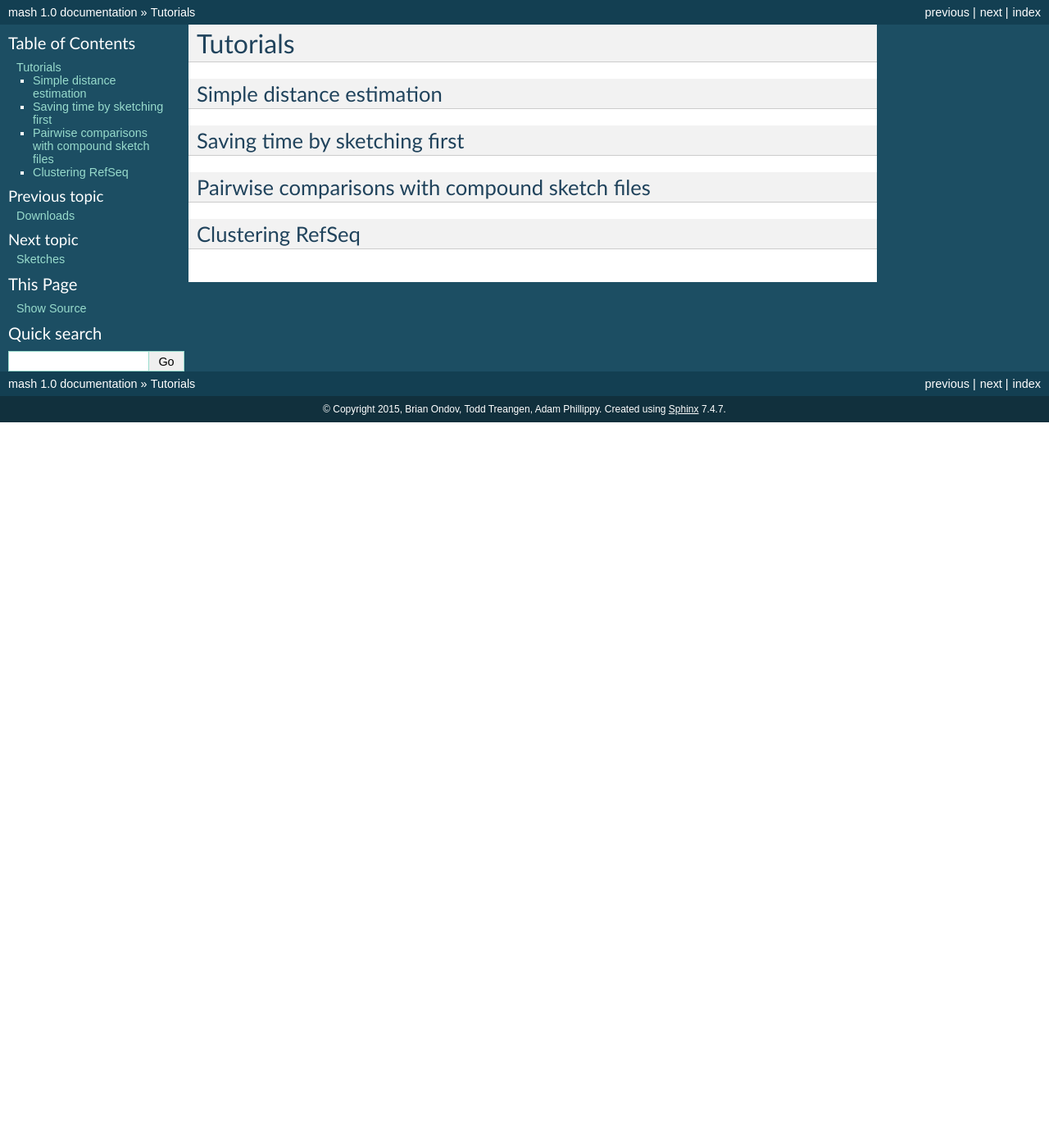
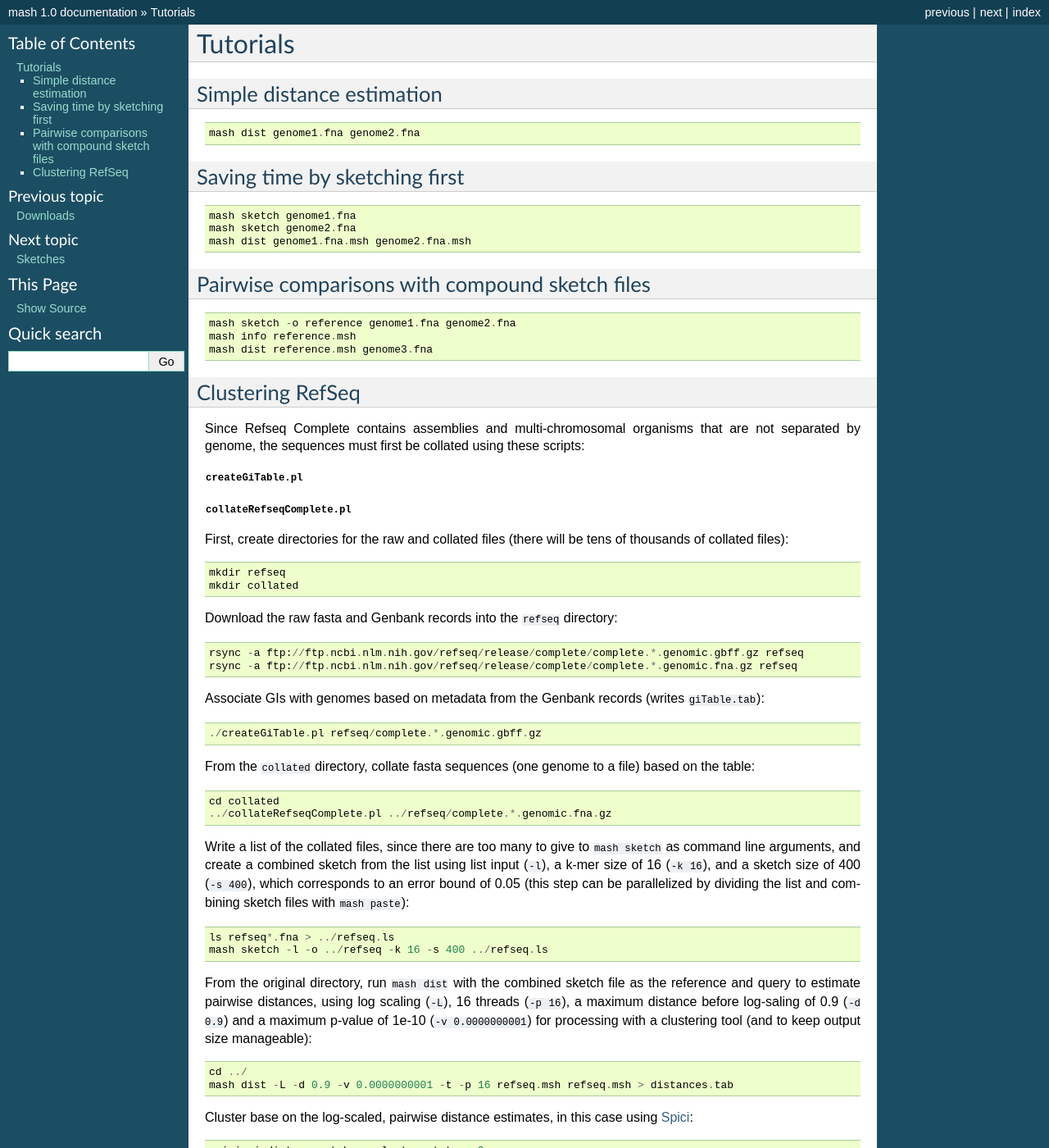
Before and after one commit to marbl/Mash, a Sphinx documentation site: the page built from doc/sphinx/tutorials.rst, in a window 1280 px wide and 1400 px high. Shown: the whole window at 82% size. Built offline with Sphinx 7.4.7, drawn with Linux system fonts in a browser that asks for light colours; some of the changed text lies outside the part shown.

Commit message:
docs: tutorials first pass

```diff
--- a/doc/sphinx/tutorials.rst
+++ b/doc/sphinx/tutorials.rst
@@ -4,11 +4,94 @@ Tutorials
 Simple distance estimation
 --------------------------
 
+.. code::
+
+  mash dist genome1.fna genome2.fna
+
 Saving time by sketching first
 ------------------------------
+
+.. code::
+
+  mash sketch genome1.fna
+  mash sketch genome2.fna
+  mash dist genome1.fna.msh genome2.fna.msh
 
 Pairwise comparisons with compound sketch files
 -----------------------------------------------
 
+.. code::
+
+  mash sketch -o reference genome1.fna genome2.fna
+  mash info reference.msh
+  mash dist reference.msh genome3.fna
+
 Clustering RefSeq
 -----------------
+
+Since Refseq Complete contains assemblies and multi-chromosomal organisms that
+are not separated by genome, the sequences must first be collated using these
+scripts:
+
+:download:`createGiTable.pl <createGiTable.pl>`
+
+:download:`collateRefseqComplete.pl <createGiTable.pl>`
+
+First, create directories for the raw and collated files (there will be tens of
+thousands of collated files):
+
+.. code::
+
+  mkdir refseq
+  mkdir collated
+
+Download the raw fasta and Genbank records into the :code:`refseq` directory:
+
+.. code::
+
+  rsync -a ftp://ftp.ncbi.nlm.nih.gov/refseq/release/complete/complete.*.genomic.gbff.gz refseq
+  rsync -a ftp://ftp.ncbi.nlm.nih.gov/refseq/release/complete/complete.*.genomic.fna.gz refseq
+
+Associate GIs with genomes based on metadata from the Genbank records (writes :code:`giTable.tab`):
+
+.. code::
+
+  ./createGiTable.pl refseq/complete.*.genomic.gbff.gz
+
+From the :code:`collated` directory, collate fasta sequences (one genome to a
+file) based on the table:
+
+.. code::
+
+  cd collated
+  ../collateRefseqComplete.pl ../refseq/complete.*.genomic.fna.gz
+
+Write a list of the collated files, since there are too many to give to
+:code:`mash sketch` as command line arguments, and create a combined sketch
+from the list using list input (:code:`-l`), a k-mer size of 16 (:code:`-k 16`),
+and a sketch size of 400 (:code:`-s 400`), which corresponds to an error bound
+of 0.05 (this step can be parallelized by dividing the list and combining sketch
+files with :code:`mash paste`):
+
+.. code::
+
+  ls refseq*.fna > ../refseq.ls
+  mash sketch -l -o ../refseq -k 16 -s 400 ../refseq.ls
+
+From the original directory, run :code:`mash dist` with the combined sketch file
+as the reference and query to estimate pairwise distances, using log scaling
+(:code:`-L`), 16 threads (:code:`-p 16`), a maximum distance before log-saling
+of 0.9 (:code:`-d 0.9`) and a maximum p-value of 1e-10 (:code:`-v 0.0000000001`) for
+processing with a clustering tool (and to keep output size manageable):
+
+.. code::
+
+  cd ../
+  mash dist -L -d 0.9 -v 0.0000000001 -t -p 16 refseq.msh refseq.msh > distances.tab
+
+Cluster base on the log-scaled, pairwise distance estimates, in this case using
+`Spici <http://compbio.cs.princeton.edu/spici/>`_:
+
+.. code::
+
+  spici -i distances.tab -o clusters.txt -m 2
```
